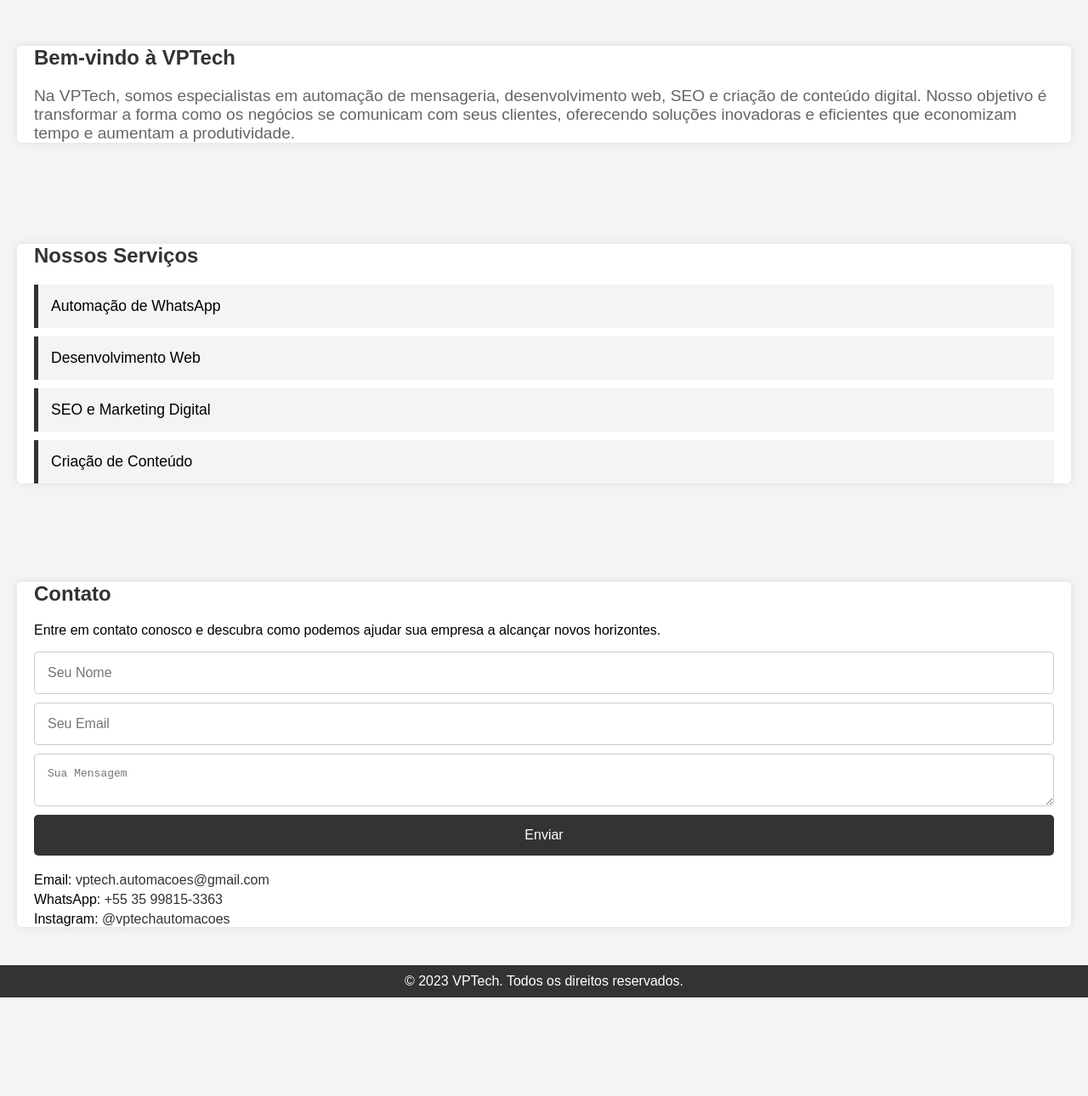
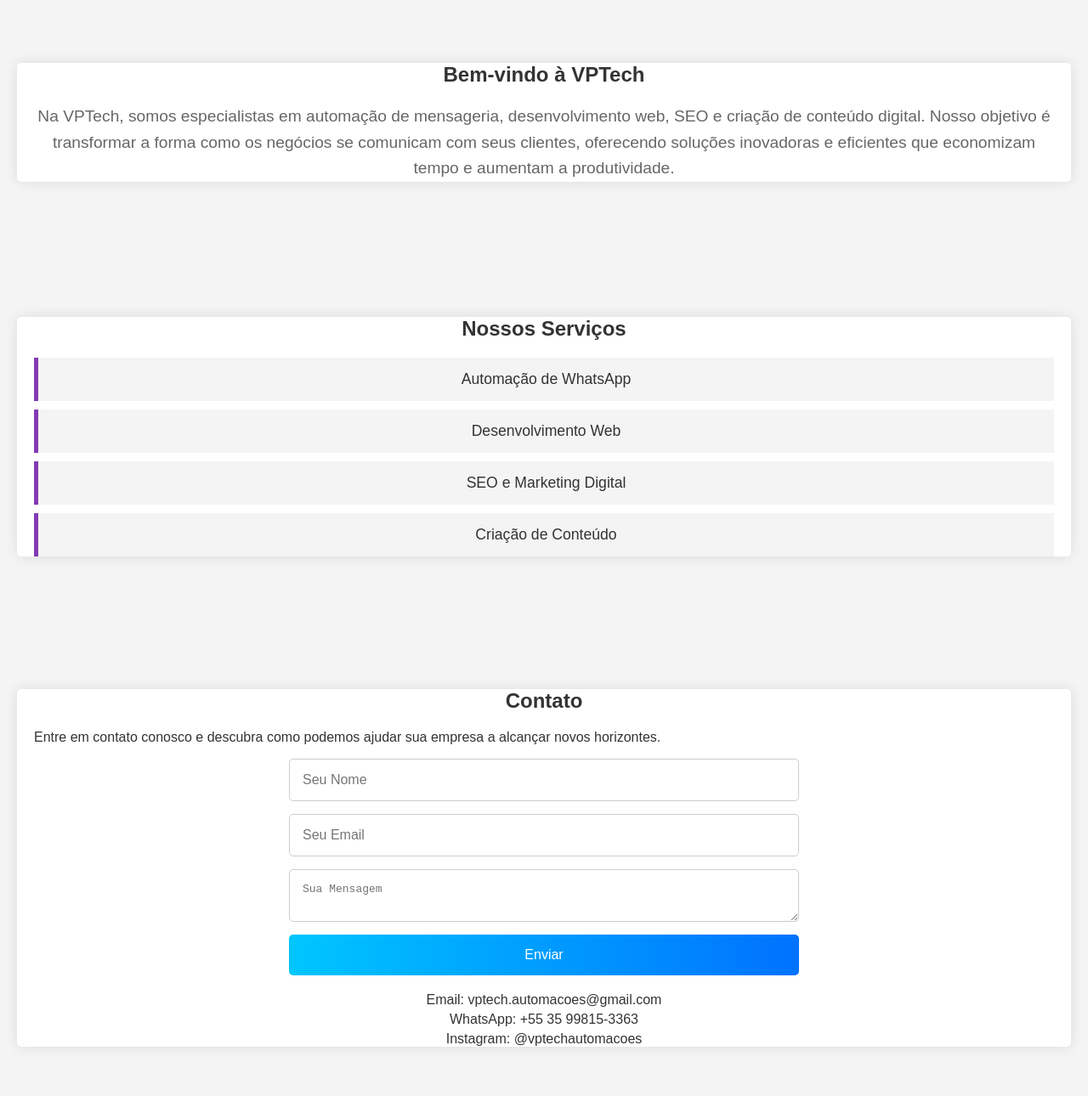
Before and after one commit to VPTechAutomacoes/VPTechAutomacoes, a plain HTML site: page index.html in a window 1280 px wide. Shown: the part 86-1376 px from the top of the page at 85% size. Before the commit the page ends 1260 px from the top, so only its background shows below. Drawn offline with Linux system fonts and the light colour scheme.

Commit message:
Update styles.css

```diff
--- a/styles.css
+++ b/styles.css
@@ -3,10 +3,11 @@ body {
     margin: 0;
     padding: 0;
     background-color: #f4f4f4;
+    color: #333;
 }
 
 header {
-    background-color: #333;
+    background: linear-gradient(90deg, #833ab4, #fd1d1d, #fcb045);
     color: #fff;
     padding: 10px 0;
 }
@@ -39,10 +40,15 @@ header nav ul li a {
     color: #fff;
     text-decoration: none;
     font-weight: bold;
+    transition: color 0.3s;
+}
+
+header nav ul li a:hover {
+    color: #ddd;
 }
 
 section {
-    padding: 40px 0;
+    padding: 60px 0;
 }
 
 section .container {
@@ -51,38 +57,50 @@ section .container {
     padding: 0 20px;
     background-color: #fff;
     border-radius: 5px;
-    box-shadow: 0 0 10px rgba(0, 0, 0, 0.1);
+    box-shadow: 0 0 15px rgba(0, 0, 0, 0.1);
 }
 
 section h1, section h2 {
     color: #333;
+    text-align: center;
+    margin-bottom: 20px;
 }
 
 .sobre p {
     font-size: 1.2em;
     color: #666;
+    text-align: center;
+    line-height: 1.6;
 }
 
 .servicos ul {
     list-style: none;
     padding: 0;
+    text-align: center;
 }
 
 .servicos ul li {
     background: #f4f4f4;
     margin: 10px 0;
     padding: 15px;
-    border-left: 5px solid #333;
+    border-left: 5px solid #833ab4;
     font-size: 1.1em;
+    transition: background 0.3s;
+}
+
+.servicos ul li:hover {
+    background: #ddd;
 }
 
 .contato form {
     display: flex;
     flex-direction: column;
+    max-width: 600px;
+    margin: 0 auto;
 }
 
 .contato form input, .contato form textarea {
-    margin-bottom: 10px;
+    margin-bottom: 15px;
     padding: 15px;
     border: 1px solid #ccc;
     border-radius: 5px;
@@ -92,15 +110,21 @@ section h1, section h2 {
 .contato form button {
     padding: 15px;
     border: none;
-    background-color: #333;
+    background: linear-gradient(90deg, #00c6ff, #0072ff);
     color: #fff;
     font-size: 1em;
     border-radius: 5px;
     cursor: pointer;
+    transition: background 0.3s;
+}
+
+.contato form button:hover {
+    background: linear-gradient(90deg, #0072ff, #00c6ff);
 }
 
 .contato .info-contato {
     margin-top: 20px;
+    text-align: center;
 }
 
 .contato .info-contato p {
@@ -111,13 +135,18 @@ section h1, section h2 {
 .contato .info-contato a {
     color: #333;
     text-decoration: none;
+    transition: color 0.3s;
+}
+
+.contato .info-contato a:hover {
+    color: #0072ff;
 }
 
 footer {
     background-color: #333;
     color: #fff;
     text-align: center;
-    padding: 10px 0;
+    padding: 20px 0;
 }
 
 footer p {
@@ -137,4 +166,12 @@ footer p {
     header nav ul li {
         margin: 10px 0;
     }
+
+    section {
+        padding: 30px 0;
+    }
+
+    .contato form {
+        width: 100%;
+    }
 }
```
